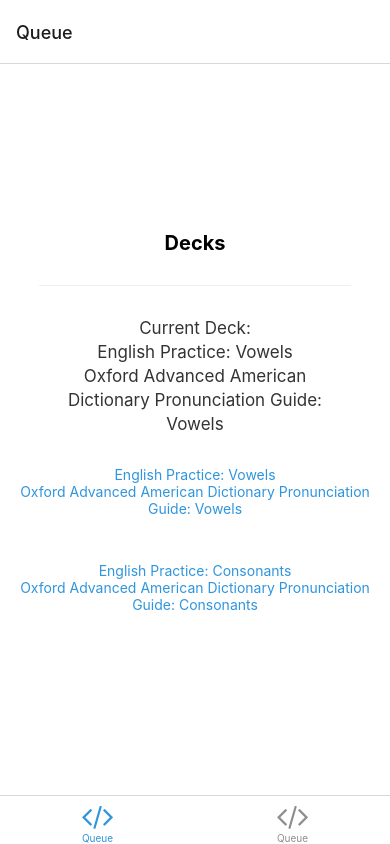
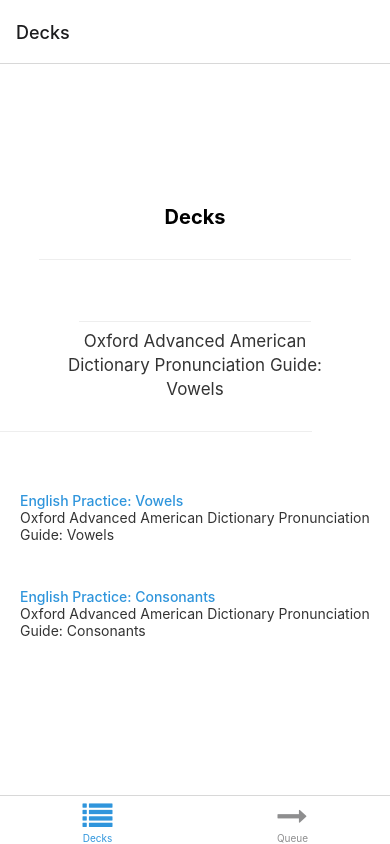
Before and after one commit to pjnalls/memomalist, a React Native app: screen /Deck in a window 390 px wide. Built offline with nearby package versions, Linux system fonts and the light colour scheme; what expo-linking would draw is missing.

Commit message:
Add basic `Review` styles and resolve `queue` bug.

```diff
--- a/components/Decks.tsx
+++ b/components/Decks.tsx
@@ -1,4 +1,3 @@
-import * as WebBrowser from "expo-web-browser";
 import { StyleSheet, TouchableOpacity } from "react-native";
 
 import Colors from "../constants/Colors";
@@ -16,39 +15,45 @@
 }) {
   return (
     <View>
-      <View style={styles.getStartedContainer}>
+      <View style={styles.container}>
         <Text
-          style={styles.getStartedText}
-          lightColor="rgba(0,0,0,0.8)"
-          darkColor="rgba(255,255,255,0.8)"
-        >
-          Current Deck:
-        </Text>
-        <Text
-          style={styles.getStartedText}
-          lightColor="rgba(0,0,0,0.8)"
-          darkColor="rgba(255,255,255,0.8)"
+          style={styles.title}
+          lightColor="rgba(0,0,0,0)"
+          darkColor="rgba(255,255,255,1)"
         >
           {deck.name}
         </Text>
+        <View
+          style={styles.smSeparator}
+          lightColor="#eee"
+          darkColor="rgba(255,255,255,0.1)"
+        />
         <Text
-          style={styles.getStartedText}
+          style={styles.text}
           lightColor="rgba(0,0,0,0.8)"
           darkColor="rgba(255,255,255,0.8)"
         >
           {deck.description}
         </Text>
       </View>
+      <View
+        style={styles.separator}
+        lightColor="#eee"
+        darkColor="rgba(255,255,255,0.1)"
+      />
       {decks.map((d, index) => (
         <View key={`dexk-${d._id}-${index}`} style={styles.helpContainer}>
           <TouchableOpacity
             onPress={() => handleDeckSelect(d, setDeck)}
             style={styles.helpLink}
           >
-            <Text style={styles.helpLinkText} lightColor={Colors.light.tint}>
+            <Text style={styles.itemTitle} lightColor={Colors.light.tint}>
               {d.name}
             </Text>
-            <Text style={styles.helpLinkText} lightColor={Colors.light.tint}>
+            <Text
+              lightColor="rgba(0,0,0,0.8)"
+              darkColor="rgba(255,255,255,0.8)"
+            >
               {d.description}
             </Text>
           </TouchableOpacity>
@@ -63,14 +68,33 @@
 }
 
 const styles = StyleSheet.create({
-  getStartedContainer: {
+  container: {
     alignItems: "center",
     marginHorizontal: 50,
   },
-  getStartedText: {
+  text: {
     fontSize: 17,
     lineHeight: 24,
     textAlign: "center",
+  },
+  title: {
+    fontSize: 17,
+    lineHeight: 24,
+    textAlign: "center",
+    fontWeight: "500",
+  },
+  itemTitle: {
+    fontWeight: "500",
+  },
+  separator: {
+    marginVertical: 30,
+    height: 1,
+    width: "80%",
+  },
+  smSeparator: {
+    marginVertical: 6.67,
+    height: 1,
+    width: "80%",
   },
   helpContainer: {
     marginTop: 15,
@@ -80,7 +104,4 @@
   helpLink: {
     paddingVertical: 15,
   },
-  helpLinkText: {
-    textAlign: "center",
-  },
 });
--- a/components/Review.tsx
+++ b/components/Review.tsx
@@ -2,61 +2,74 @@
 import { Button, StyleSheet } from "react-native";
 
 import { ONE_DAY_IN_MILLISECONDS, system } from "../data/Queue.data";
+import { fibonacci } from "../fibonacci";
+import { Text, View } from "./Themed";
 import { Card } from "../types";
-import { Text, View } from "./Themed";
 
 export default function Review(props: { queue: Card[] }) {
   const { queue } = props;
   const [display, setDisplay] = useState(false);
-  const [currentCard, setCurrentCard] = useState(queue.pop());
+  const [currentCard, setCurrentCard] = useState(queue[queue.length - 1]);
 
   if (currentCard && currentCard.days <= 0) {
     const { front, back } = currentCard;
     return (
       <View>
-        <View style={styles.getStartedContainer}>
+        <View style={styles.container}>
           <Text
-            style={styles.getStartedText}
-            lightColor="rgba(0,0,0,0.8)"
-            darkColor="rgba(255,255,255,0.8)"
+            style={styles.text}
+            lightColor="rgba(0,0,0,1)"
+            darkColor="rgba(255,255,255,1)"
           >
             {front}
           </Text>
         </View>
-        <View style={styles.getStartedContainer}>
+        <View style={styles.container}>
+          <View
+            style={styles.separator}
+            lightColor="#eee"
+            darkColor="rgba(255,255,255,0.8)"
+          />
           {display ? (
             <>
               <Text
-                style={styles.getStartedText}
-                lightColor="rgba(0,0,0,0.8)"
-                darkColor="rgba(255,255,255,0.8)"
+                style={styles.text}
+                lightColor="rgba(0,0,0,1)"
+                darkColor="rgba(255,255,255,1)"
               >
                 {back}
               </Text>
+              <View
+                style={styles.btnSeparator}
+                lightColor="rgba(255,255,255,0)"
+                darkColor="rgba(255,255,255,0)"
+              />
+              <View style={styles.buttonRow}>
                 <Button
                   title="Easy"
                   onPress={() =>
-                  review(5, currentCard._id, queue, setCurrentCard, setDisplay)
+                    review(5, currentCard, queue, setCurrentCard, setDisplay)
                   }
                 />
                 <Button
                   title="Okay"
                   onPress={() =>
-                  review(3, currentCard._id, queue, setCurrentCard, setDisplay)
+                    review(3, currentCard, queue, setCurrentCard, setDisplay)
                   }
                 />
                 <Button
                   title="Hard"
                   onPress={() =>
-                  review(1, currentCard._id, queue, setCurrentCard, setDisplay)
+                    review(1, currentCard, queue, setCurrentCard, setDisplay)
                   }
                 />
                 <Button
                   title="Again"
                   onPress={() =>
-                  review(0, currentCard._id, queue, setCurrentCard, setDisplay)
+                    review(0, currentCard, queue, setCurrentCard, setDisplay)
                   }
                 />
+              </View>
             </>
           ) : (
             <Button title="Answer" onPress={() => setDisplay(true)} />
@@ -67,9 +80,9 @@
   } else {
     return (
       <View>
-        <View style={styles.getStartedContainer}>
+        <View style={styles.container}>
           <Text
-            style={styles.getStartedText}
+            style={styles.text}
             lightColor="rgba(0,0,0,0.8)"
             darkColor="rgba(255,255,255,0.8)"
           >
@@ -83,21 +96,23 @@
 
 const review = (
   n: number,
-  currentIndex: number,
+  currentCard: Card,
   queue: Card[],
   setCurrentCard: any,
   setDisplay: any
 ) => {
+  const currentIndex = queue.findIndex((card) => card._id === currentCard._id);
   const days = updateLastReviewedDate(currentIndex, queue);
+
   if (days <= 0) {
     setDays(n, currentIndex, queue);
     setDisplay(false);
-    setCurrentCard(() => queue.pop());
+    setCurrentCard(() => queue[currentCard._id - 1]);
   }
 };
 
 const setDays = (m: number, i: number, queue: Card[]) =>
-  (queue[i].days *= Math.round(fibonacci(m)) * 0.333);
+  (queue[i].days *= Math.round(fibonacci(m) * 0.333));
 
 const updateLastReviewedDate = (i: number, queue: Card[]) => {
   system.now = Date.now();
@@ -108,24 +123,30 @@
 };
 
 const styles = StyleSheet.create({
-  getStartedContainer: {
+  buttonRow: {
+    display: "flex",
+    justifyContent: "space-around",
+    flexDirection: "row",
+    width: "100%",
+  },
+  container: {
+    marginTop: 33.333,
     alignItems: "center",
     marginHorizontal: 50,
   },
-  getStartedText: {
-    fontSize: 17,
+  text: {
+    fontSize: 24,
     lineHeight: 24,
     textAlign: "center",
   },
-  helpContainer: {
-    marginTop: 15,
-    marginHorizontal: 20,
-    alignItems: "center",
+  separator: {
+    marginVertical: 60,
+    height: 1,
+    width: "80%",
   },
-  helpLink: {
-    paddingVertical: 15,
-  },
-  helpLinkText: {
-    textAlign: "center",
+  btnSeparator: {
+    marginVertical: 47.5,
+    height: 1,
+    width: "80%",
   },
 });
--- a/fibonacci.ts
+++ b/fibonacci.ts
@@ -1,6 +1,6 @@
 // https://stackoverflow.com/a/69044541
 
-function fibonacci(n: number): number {
+export function fibonacci(n: number): number {
   const map = new Map<number, number>([[0, 0]]);
   function fib(n: number): number {
     if (map.has(n)) return map.get(n) as number;
--- a/navigation/index.tsx
+++ b/navigation/index.tsx
@@ -88,18 +88,20 @@
     >
       <BottomTab.Screen
         name="Deck"
-        children={(router) => DeckTabScreen(deck, setDeck)}
+        children={() => DeckTabScreen(deck, setDeck)}
         options={{
-          title: "Queue",
-          tabBarIcon: ({ color }) => <TabBarIcon name="code" color={color} />,
+          title: "Decks",
+          tabBarIcon: ({ color }) => <TabBarIcon name="list" color={color} />,
         }}
       />
       <BottomTab.Screen
         name="Queue"
-        children={(router) => QueueTabScreen(deck)}
+        children={() => QueueTabScreen(deck)}
         options={{
           title: "Queue",
-          tabBarIcon: ({ color }) => <TabBarIcon name="code" color={color} />,
+          tabBarIcon: ({ color }) => (
+            <TabBarIcon name="long-arrow-right" color={color} />
+          ),
         }}
       />
     </BottomTab.Navigator>
```
Lines whose indentation alone changed are shown as unchanged.
